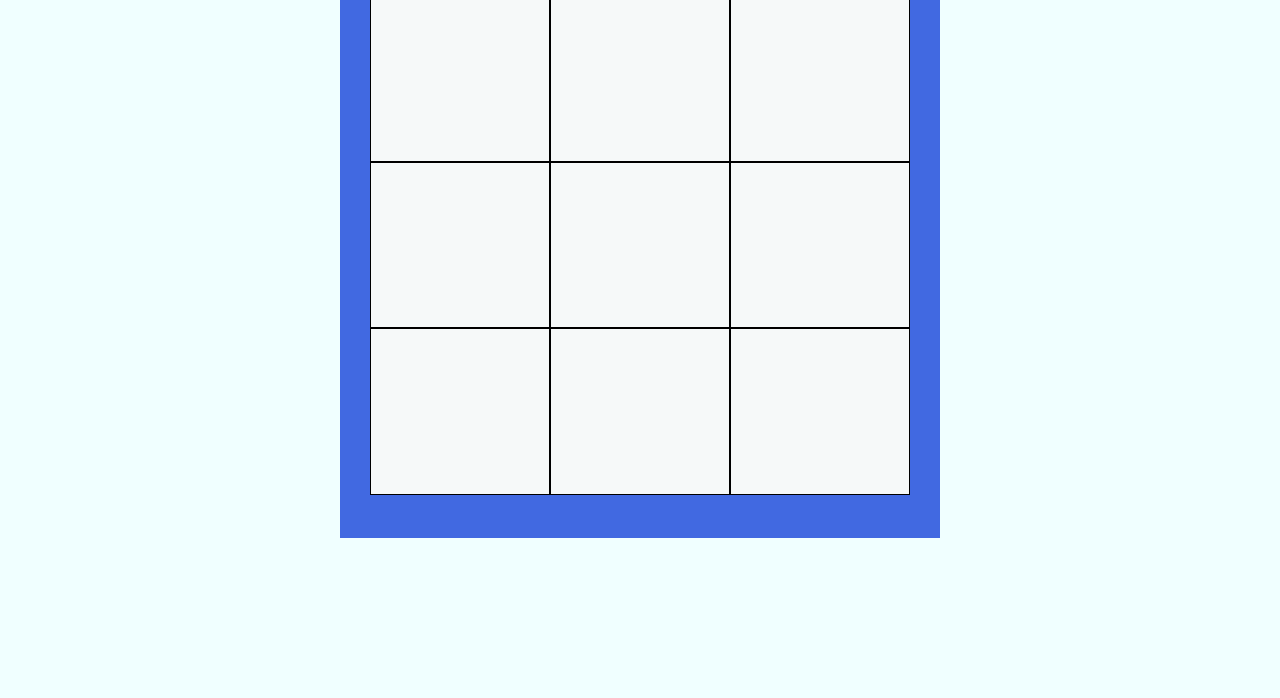
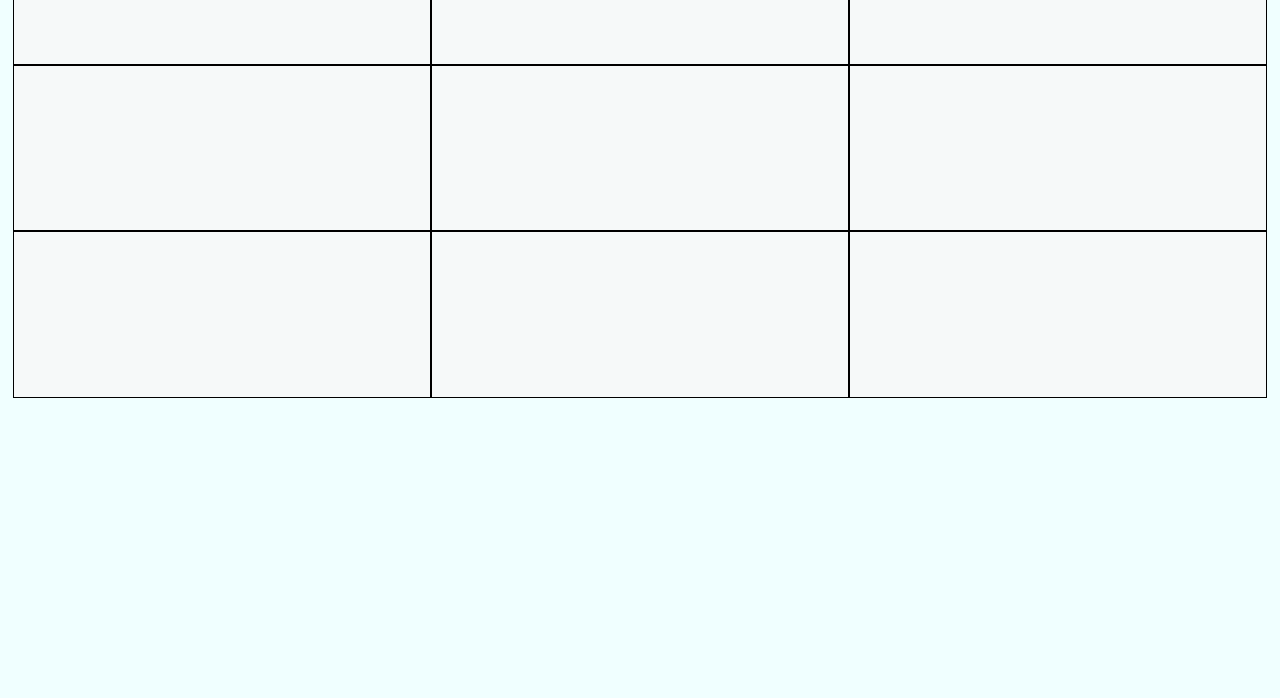
Before and after one commit to DeanoPHP/tic-tac-toe, a plain HTML site: page index.html in a window 1280 px wide. Shown: the part 102-800 px from the top of the page. Drawn offline with Linux system fonts and the light colour scheme.

Commit message:
deleted container

```diff
--- a/index.html
+++ b/index.html
@@ -9,9 +9,6 @@
     <title>Tic Tac Toe </title>
 </head>
 <body>
-    <div class="container">
-        <h1>Tic Tac Toe game</h1>
-
     <div class="tic-grid">
         <div data-set="1" data-active="false" class="cell"></div>
         <div data-set="2" data-active="false" class="cell"></div>
@@ -23,8 +20,6 @@
         <div data-set="8" data-active="false" class="cell"></div>
         <div data-set="9" data-active="false" class="cell"></div>
     </div>
-
     <div class="message"></div>
-    </div>
 </body>
 </html>
--- a/style.css
+++ b/style.css
@@ -9,13 +9,6 @@ body {
     width: 100%;
 }
 
-.container {
-    width: 600px;
-    height: 600px;
-    margin: 40px auto;
-    background-color: royalblue;
-}
-
 h1 {
     color: rgb(22, 230, 84);
     text-align: center;
@@ -23,7 +16,7 @@ h1 {
 }
 
 .tic-grid {
-    width: 90%;
+    width: 98%;
     height: 500px;
     margin: 0 auto;
     display: grid;
```
Lines whose indentation alone changed are shown as unchanged.
